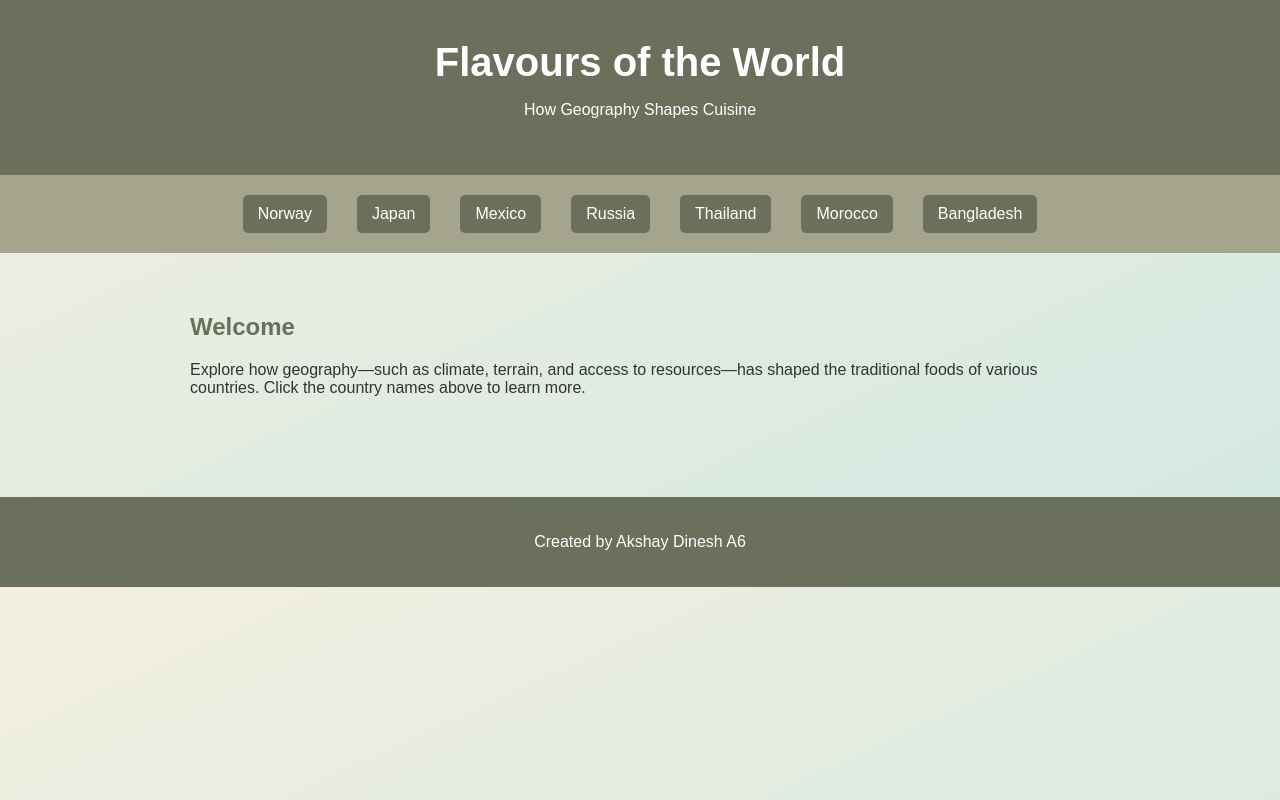
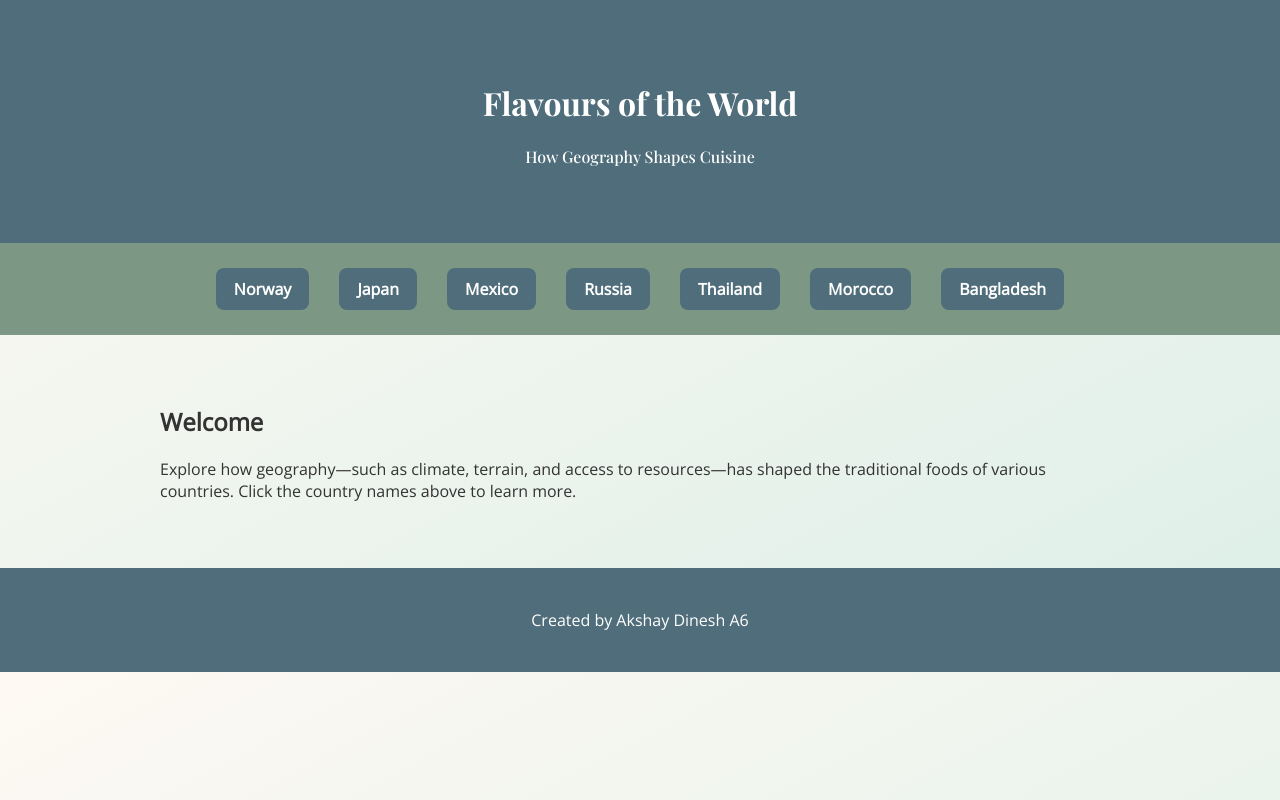
Before and after one commit to Akshay-Dinesh/secundus-project-akshay, a plain HTML site: page index.html in a window 1280 px wide. Drawn offline with nearby package versions, Linux system fonts and the light colour scheme.

Commit message:
Update styles.css

```diff
--- a/styles.css
+++ b/styles.css
@@ -1,69 +1,64 @@
 body {
   margin: 0;
-  font-family: Arial, sans-serif;
-  background: linear-gradient(to bottom right, #f3efe0, #d1e8e2);
+  font-family: 'Open Sans', sans-serif;
+  background: linear-gradient(to bottom right, #fef9f3, #dcefe8);
   color: #333;
 }
 
 header {
-  background-color: #6b705c;
+  background-color: #4f6d7a;
   color: white;
-  padding: 40px 20px;
+  padding: 60px 20px;
   text-align: center;
-}
-
-header h1 {
-  font-size: 2.5rem;
-  margin: 0;
+  font-family: 'Playfair Display', serif;
 }
 
 nav {
   display: flex;
   justify-content: center;
   flex-wrap: wrap;
-  background-color: #a5a58d;
-  padding: 10px 0;
+  background-color: #7c9885;
+  padding: 15px;
 }
 
 nav a {
   color: white;
   text-decoration: none;
   margin: 10px 15px;
-  padding: 10px 15px;
-  background-color: #6b705c;
-  border-radius: 5px;
-  transition: background-color 0.3s;
+  padding: 10px 18px;
+  background-color: #4f6d7a;
+  border-radius: 8px;
+  transition: background-color 0.3s ease;
+  font-weight: bold;
 }
 
 nav a:hover {
-  background-color: #555;
+  background-color: #35535c;
 }
 
 main {
-  padding: 40px 20px;
-  max-width: 900px;
+  padding: 50px 20px;
+  max-width: 960px;
   margin: auto;
-}
-
-section {
-  margin-bottom: 60px;
-}
-
-section h2 {
-  color: #6b705c;
-}
-
-.country-image {
-  width: 100%;
-  max-width: 600px;
-  display: block;
-  margin: 20px auto;
-  border-radius: 10px;
 }
 
 footer {
   text-align: center;
-  padding: 20px;
-  background-color: #6b705c;
+  padding: 25px;
+  background-color: #4f6d7a;
   color: white;
 }
+
+.country-page {
+  background: url('https://source.unsplash.com/1600x900/?food') no-repeat center center fixed;
+  background-size: cover;
+  color: white;
+  padding: 80px 20px;
+  text-shadow: 1px 1px 4px black;
+}
+
+img.country-image {
+  max-width: 100%;
+  border-radius: 12px;
+  box-shadow: 0 4px 12px rgba(0, 0, 0, 0.3);
+  margin-top: 20px;
```
